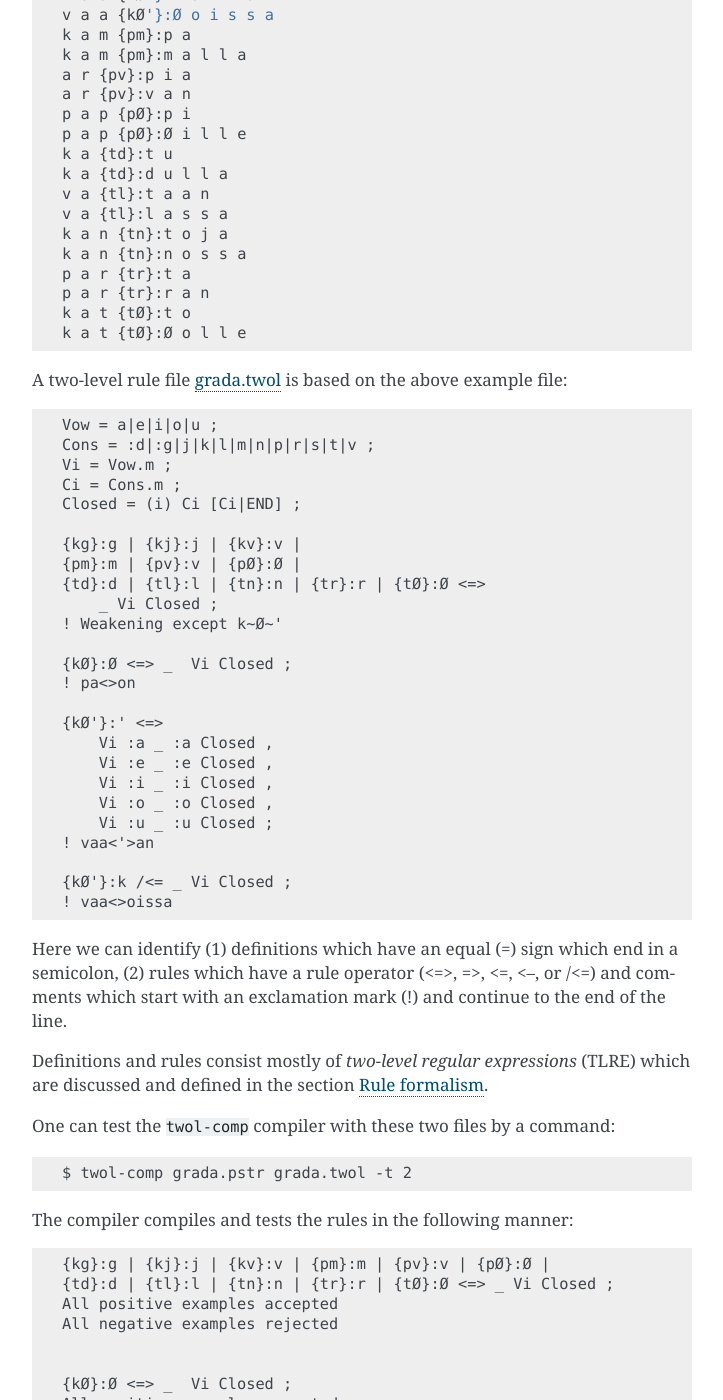
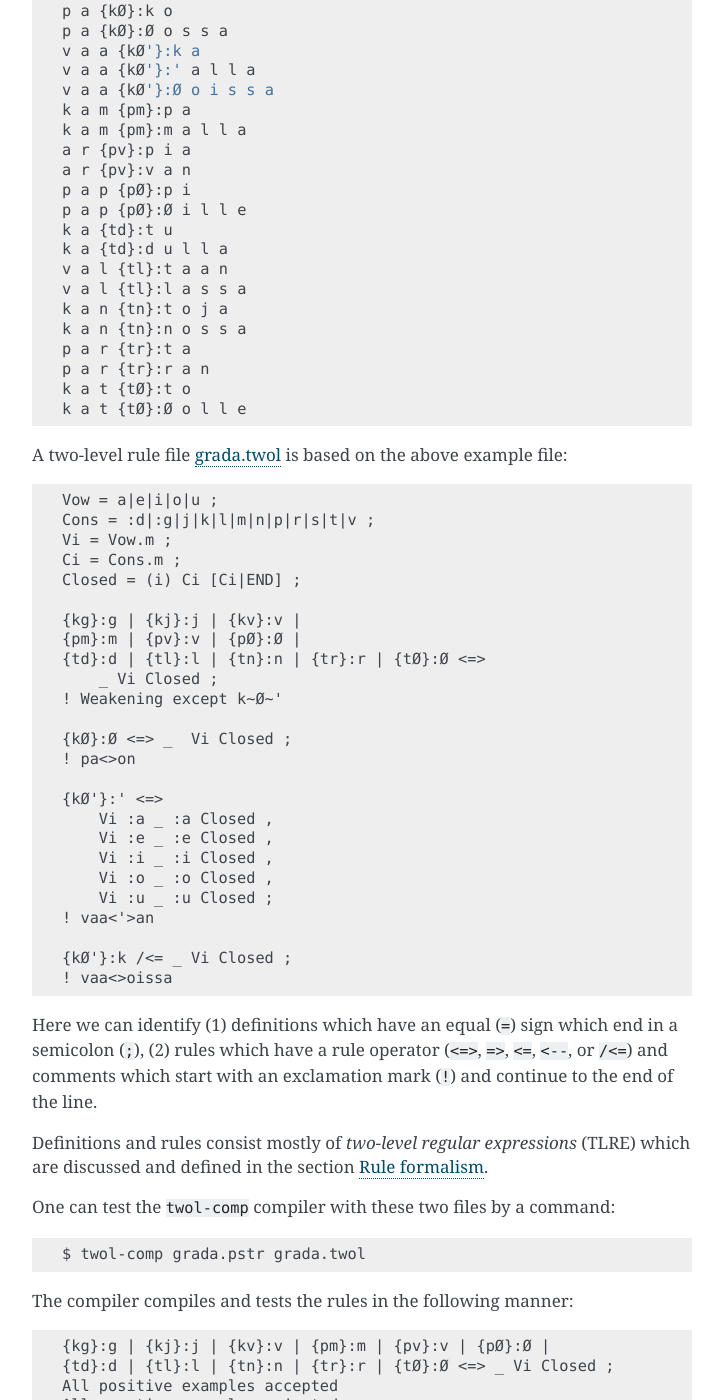
Before and after one commit to koskenni/twol, a Sphinx documentation site: the page built from docs/intro.rst, in a window 1280 px wide and 1400 px high, scrolled down 3755 px. Shown: the whole window, without its empty margins (388-1111 px from the left). Built offline with Sphinx 7.4.7, drawn with Linux system fonts in a browser that asks for light colours; some of the changed text lies outside the part shown.

Commit message:
small changes

```diff
--- a/docs/intro.rst
+++ b/docs/intro.rst
@@ -107,8 +107,8 @@ The simplified two-level grammar consists of one or more lines where each line m
     p a p {pØ}:Ø i l l e
     k a {td}:t u
     k a {td}:d u l l a
-    v a {tl}:t a a n
-    v a {tl}:l a s s a
+    v a l {tl}:t a a n
+    v a l {tl}:l a s s a
     k a n {tn}:t o j a
     k a n {tn}:n o s s a
     p a r {tr}:t a
@@ -144,13 +144,13 @@ A two-level rule file `grada.twol <https://raw.githubusercontent.com/koskenni/tw
     {kØ'}:k /<= _ Vi Closed ;
     ! vaa<>oissa
 
-Here we can identify (1) definitions which have an equal (=) sign which end in a semicolon, (2) rules which have a rule operator (<=>, =>, <=, <--, or /<=) and comments which start with an exclamation mark (!) and continue to the end of the line.
+Here we can identify (1) definitions which have an equal (``=``) sign which end in a semicolon (``;``), (2) rules which have a rule operator (``<=>``, ``=>``, ``<=``, ``<--``, or ``/<=``) and comments which start with an exclamation mark (``!``) and continue to the end of the line.
 
 Definitions and rules consist mostly of *two-level regular expressions* (TLRE) which are discussed and defined in the section :ref:`formalism`.
 
 One can test the ``twol-comp`` compiler with these two files by a command::
 
-  $ twol-comp grada.pstr grada.twol -t 2
+  $ twol-comp grada.pstr grada.twol
 
 The compiler compiles and tests the rules in the following manner::
 
```
Also changed, not shown: other parts of docs/intro.rst (+2 -2 lines), 1 other file.
